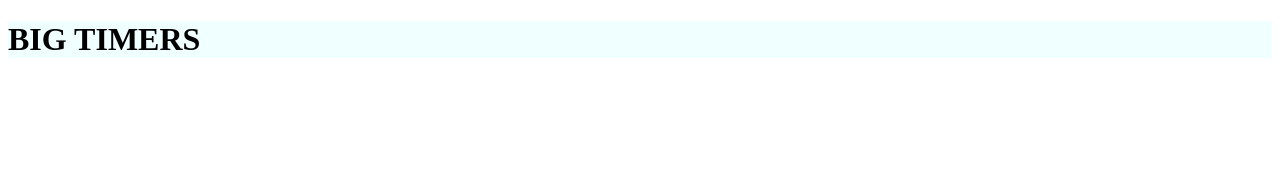
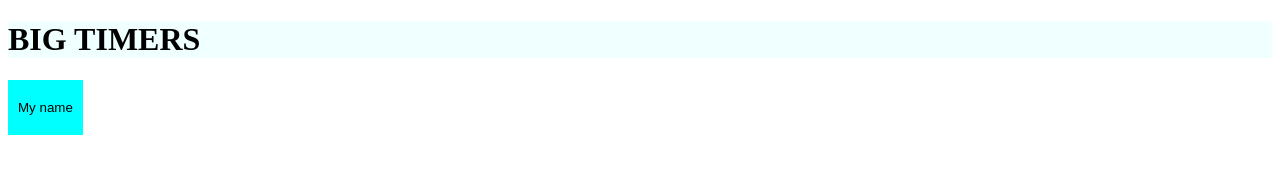
Before and after one commit to vitaliy-313/Stash, a plain HTML site: page index.html in a window 1280 px wide. Drawn offline with Linux system fonts and the light colour scheme.

Commit message:
style__button

```diff
--- a/index.html
+++ b/index.html
@@ -9,5 +9,6 @@
 </head>
 <body>
     <h1>BIG TIMERS</h1>
+    <button>My name</button>
 </body>
 </html>
--- a/style.css
+++ b/style.css
@@ -1,3 +1,8 @@
 h1{
     background-color: azure;
 }
+button{
+    padding: 20px 10px;
+    background-color: aqua;
+    border: 0ch;
+}
```
